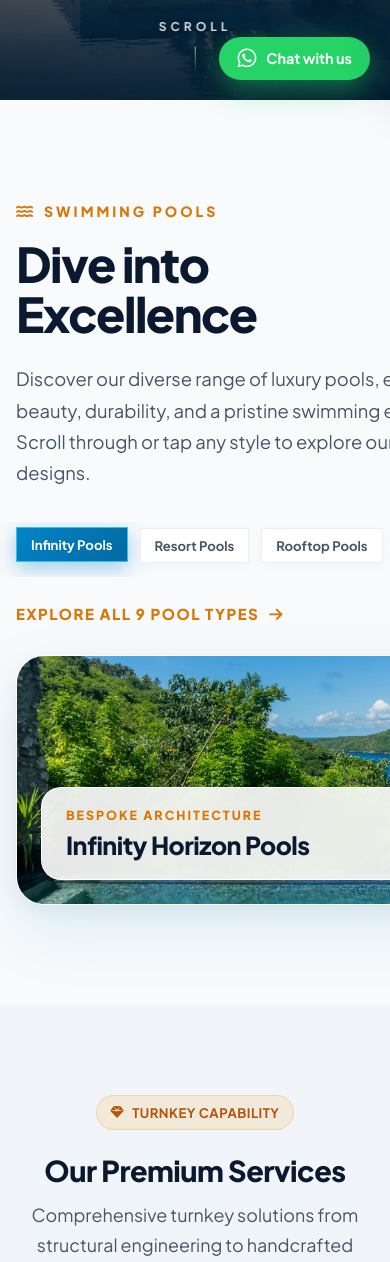
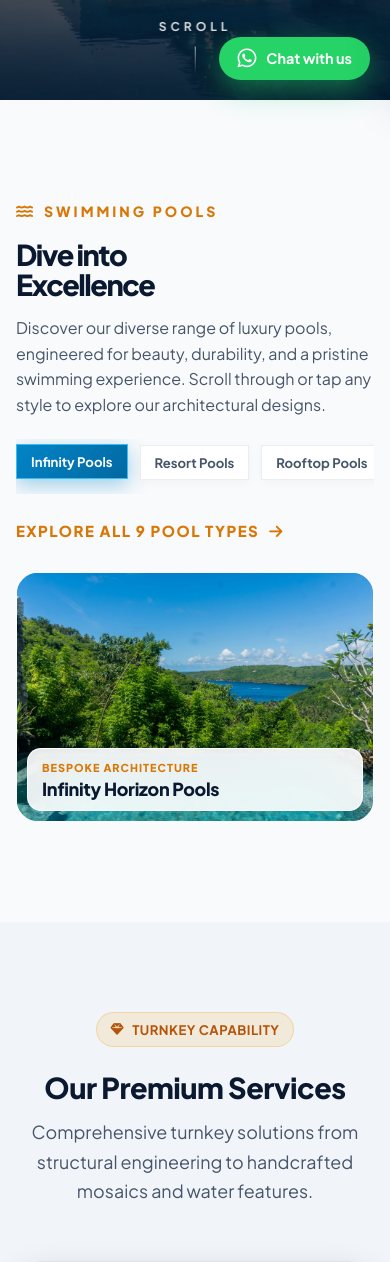
Before and after one commit to Nirmal-Solanki8/bluesky, a Node server app: page / in a window 390 px wide. Shown: the part 744-2006 px from the top of the page. Run offline with Node 20, Linux system fonts and the light colour scheme; data comes from the database, SQL or seed files in the repository; data that the repository does not hold is empty; some libraries are stand-ins or nearby versions.

Commit message:
Fix mobile overflow on Dive into Excellence Infinity Horizon pool card

```diff
--- a/public/css/style.css
+++ b/public/css/style.css
@@ -1041,18 +1041,24 @@ img {
   background: var(--bg-main);
   position: relative;
   z-index: 2;
+  overflow: hidden;
 }
 
 .dive-apple-grid {
   display: grid;
-  grid-template-columns: 1fr 1.28fr;
+  grid-template-columns: minmax(0, 1fr) minmax(0, 1.28fr);
   gap: 65px;
   align-items: center;
+  width: 100%;
+  max-width: 100%;
 }
 
 .dive-apple-content {
   display: flex;
   flex-direction: column;
+  min-width: 0;
+  width: 100%;
+  max-width: 100%;
 }
 
 .apple-section-tag {
@@ -1165,10 +1171,18 @@ img {
 /* Right Column: Apple Image Card */
 .dive-apple-card-col {
   position: relative;
+  min-width: 0;
+  width: 100%;
+  max-width: 100%;
+  box-sizing: border-box;
 }
 
 .jump-card-stage {
   perspective: 1200px;
+  min-width: 0;
+  width: 100%;
+  max-width: 100%;
+  box-sizing: border-box;
 }
 
 .apple-image-card {
@@ -1176,6 +1190,9 @@ img {
   border-radius: 28px;
   overflow: hidden;
   height: 510px;
+  width: 100%;
+  max-width: 100%;
+  box-sizing: border-box;
   background: var(--bg-card-subtle);
   border: 1.5px solid rgba(255, 255, 255, 0.8);
   box-shadow: 0 25px 65px rgba(2, 132, 199, 0.12), 0 6px 18px rgba(0, 0, 0, 0.05);
@@ -2877,7 +2894,6 @@ img {
   }
 
   .hero-luxury-layout,
-  .dive-apple-grid,
   .apple-stage-grid,
   .contact-grid,
   .showcase-row,
@@ -2885,6 +2901,14 @@ img {
   .testimonials-grid,
   .quote-grid {
     grid-template-columns: 1fr !important;
+    gap: 28px;
+  }
+
+  .dive-apple-grid {
+    grid-template-columns: minmax(0, 1fr) !important;
+    width: 100% !important;
+    max-width: 100% !important;
+    box-sizing: border-box !important;
     gap: 28px;
   }
 
@@ -2969,6 +2993,34 @@ img {
     font-size: 1.02rem;
   }
 
+  /* Section 2: Mobile Strict Containment & Zero Overflow */
+  .dive-apple-grid {
+    grid-template-columns: minmax(0, 1fr) !important;
+    width: 100% !important;
+    max-width: 100% !important;
+    box-sizing: border-box !important;
+    overflow: hidden !important;
+  }
+
+  .dive-apple-content {
+    min-width: 0 !important;
+    width: 100% !important;
+    max-width: 100% !important;
+    box-sizing: border-box !important;
+  }
+
+  .apple-dive-heading {
+    font-size: clamp(2.2rem, 7.5vw, 3rem) !important;
+    margin-bottom: 16px !important;
+  }
+
+  .apple-dive-desc {
+    font-size: 1rem !important;
+    line-height: 1.6 !important;
+    margin-bottom: 22px !important;
+    max-width: 100% !important;
+  }
+
   /* 120Hz ProMotion Native Touch Carousel for Pool Styles */
   .apple-pills-wrap {
     display: flex !important;
@@ -2978,6 +3030,10 @@ img {
     scrollbar-width: none !important;
     padding: 6px 16px 14px !important;
     margin: 0 -16px 20px !important;
+    width: calc(100% + 32px) !important;
+    max-width: calc(100% + 32px) !important;
+    min-width: 0 !important;
+    box-sizing: border-box !important;
     scroll-snap-type: x mandatory;
   }
 
@@ -2991,8 +3047,62 @@ img {
     scroll-snap-align: center;
   }
 
+  .dive-apple-card-col {
+    position: relative !important;
+    min-width: 0 !important;
+    width: 100% !important;
+    max-width: 100% !important;
+    box-sizing: border-box !important;
+    overflow: hidden !important;
+    border-radius: 24px !important;
+  }
+
+  .jump-card-stage {
+    min-width: 0 !important;
+    width: 100% !important;
+    max-width: 100% !important;
+    box-sizing: border-box !important;
+  }
+
   .apple-image-card {
-    height: 320px;
+    height: 280px !important;
+    width: 100% !important;
+    max-width: 100% !important;
+    min-width: 0 !important;
+    border-radius: 24px !important;
+    overflow: hidden !important;
+    box-sizing: border-box !important;
+  }
+
+  .apple-card-img {
+    width: 100% !important;
+    max-width: 100% !important;
+    height: 100% !important;
+    object-fit: cover !important;
+    display: block !important;
+  }
+
+  .apple-card-caption {
+    left: 14px !important;
+    right: 14px !important;
+    bottom: 14px !important;
+    padding: 12px 16px !important;
+    max-width: calc(100% - 28px) !important;
+    width: auto !important;
+    box-sizing: border-box !important;
+    border-radius: 16px !important;
+  }
+
+  .apple-caption-title {
+    font-size: 1.25rem !important;
+    line-height: 1.2 !important;
+    letter-spacing: -0.3px !important;
+  }
+
+  .apple-caption-tag {
+    font-size: 0.72rem !important;
+    letter-spacing: 1.5px !important;
+    margin-bottom: 2px !important;
   }
 
   .quick-anchor-sticky-bar {
@@ -3189,12 +3299,32 @@ img {
   }
 
   .dive-heading,
+  .apple-dive-heading,
   .services-main-title {
     font-size: clamp(1.8rem, 6.5vw, 2.2rem) !important;
   }
 
   .apple-image-card {
     height: 250px !important;
+    border-radius: 20px !important;
+  }
+
+  .apple-card-caption {
+    left: 10px !important;
+    right: 10px !important;
+    bottom: 10px !important;
+    padding: 10px 14px !important;
+    max-width: calc(100% - 20px) !important;
+    border-radius: 14px !important;
+  }
+
+  .apple-caption-title {
+    font-size: 1.12rem !important;
+  }
+
+  .apple-caption-tag {
+    font-size: 0.68rem !important;
+    letter-spacing: 1px !important;
   }
 
   .bento-card {
--- a/views/public/layouts/header.ejs
+++ b/views/public/layouts/header.ejs
@@ -40,8 +40,8 @@
       href="https://fonts.googleapis.com/css2?family=Plus+Jakarta+Sans:wght@400;600;700;800&display=optional">
   </noscript>
 
-  <!-- Core Stylesheet (Cache-Busted v=8.9) -->
-  <link rel="stylesheet" href="/css/style.css?v=8.9">
+  <!-- Core Stylesheet (Cache-Busted v=9.0) -->
+  <link rel="stylesheet" href="/css/style.css?v=9.0">
 
   <!-- Guaranteed Zero-Delay Mobile Drawer Fallback Handlers -->
   <script>
```
